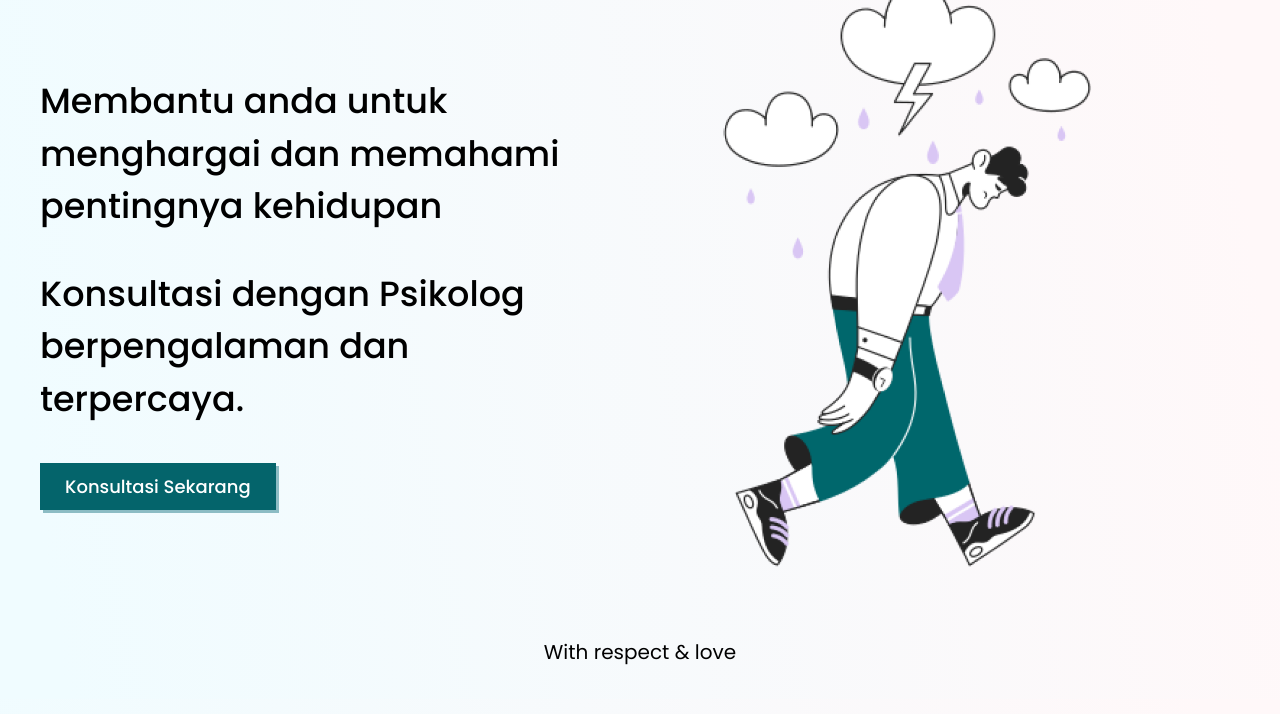
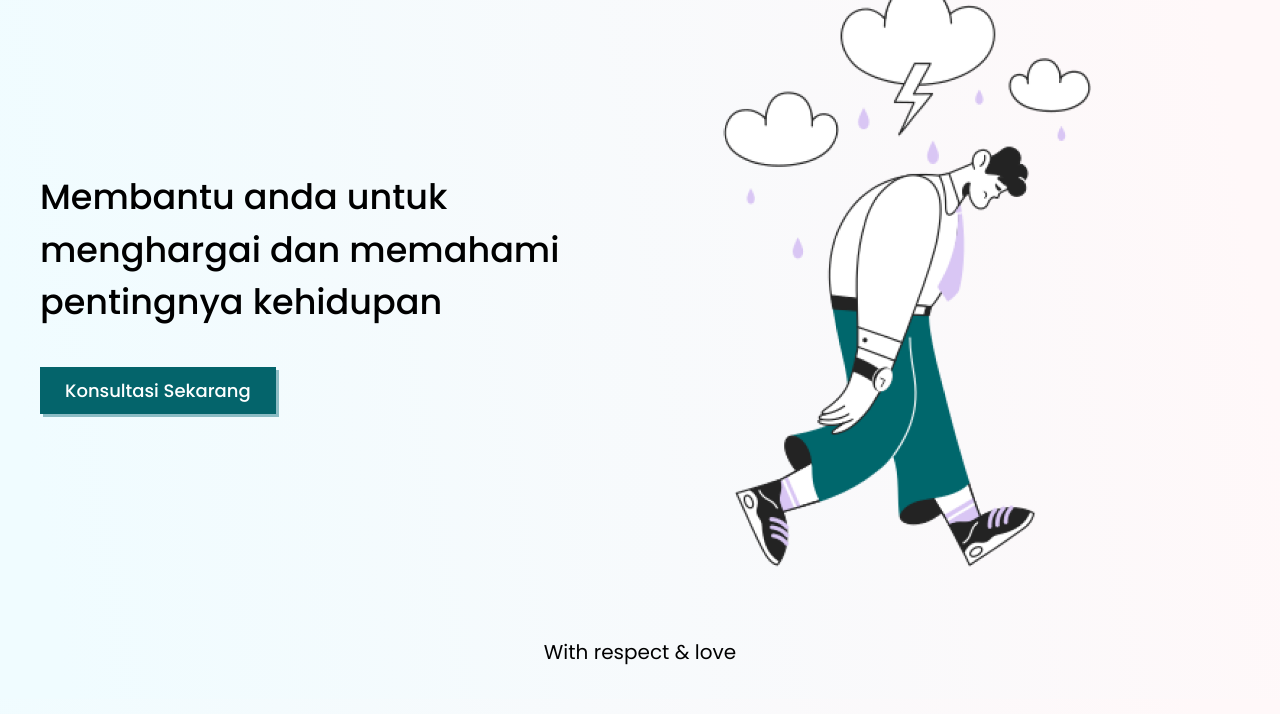
Before and after one commit to jiwakukonsultasi/jiwakukonsultasi.github.io, a plain HTML site: page index.html in a window 1280 px wide. Shown: the part 86-800 px from the top of the page. Drawn offline with Linux system fonts and the light colour scheme.

Commit message:
Update index.html

```diff
--- a/index.html
+++ b/index.html
@@ -22,8 +22,7 @@
 	<section id="main">
 		<div class="flex-sect">
 			<div class="flex1">
-				<h1>Membantu anda untuk menghargai dan memahami pentingnya kehidupan
-				<p>Konsultasi dengan Psikolog berpengalaman dan terpercaya.</p></h1>
+				<h1>Membantu anda untuk menghargai dan memahami pentingnya kehidupan</h1>
 				<a href="https://docs.google.com/forms/d/e/1FAIpQLSewMOunXpH866mUcjRFlcYRP8tzIevf2IbfHpRIRFo3ZrYNHQ/viewform" target="_blank">Konsultasi Sekarang</a>
 			</div>
 			<div class="flex2">
```
